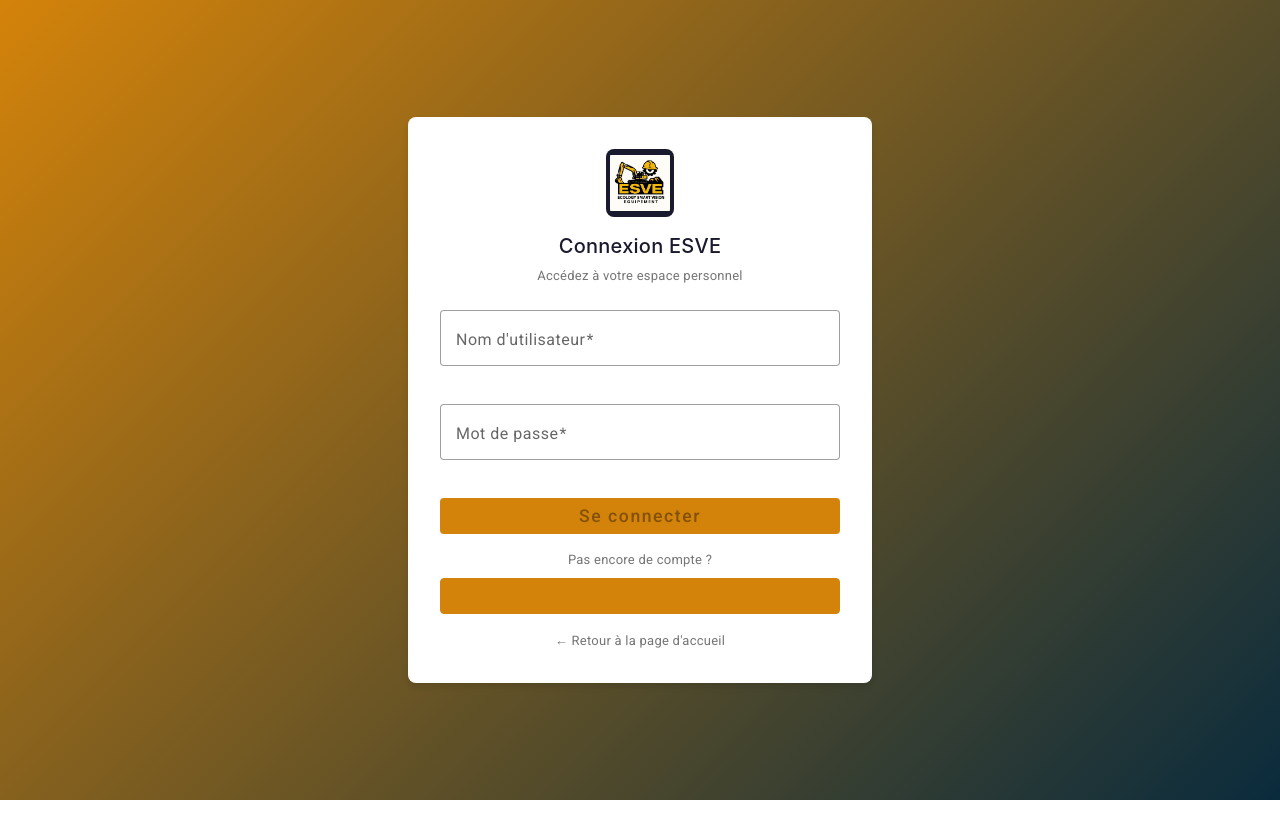
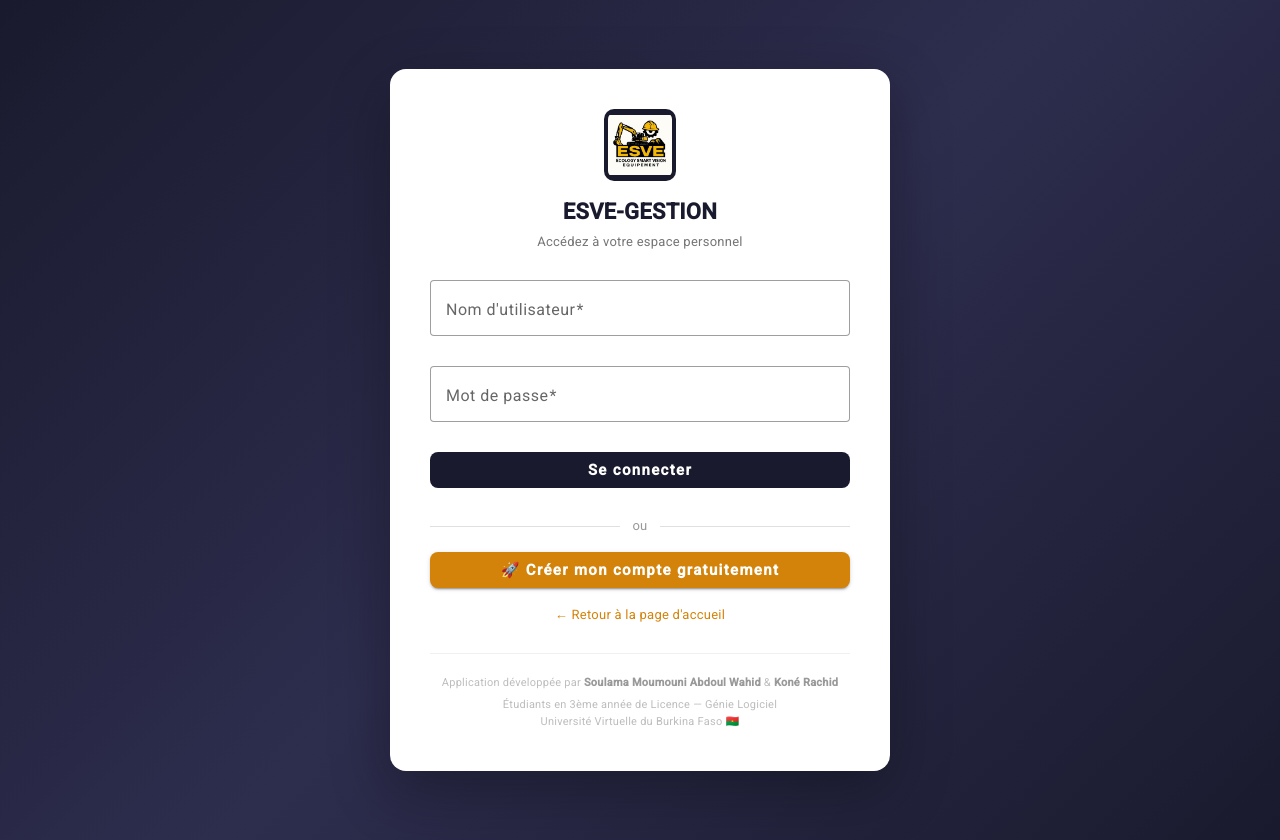
Before and after one commit to moumouniabdoulwahidsoulama-png/ESVE_GESTION_FRONTEND, an Angular app: page /login in a window 1280 px wide. Before the commit the page ends 800 px from the top, so only its background shows below. Built offline with nearby package versions, Linux system fonts and the light colour scheme.

Commit message:
Fix login design et credits developpeurs

```diff
--- a/src/app/features/auth/login/login.component.html
+++ b/src/app/features/auth/login/login.component.html
@@ -2,12 +2,14 @@
   <div class="login-card">
 
     <!-- LOGO -->
-    <div style="text-align:center; margin-bottom:24px;">
+    <div style="text-align:center; margin-bottom:28px;">
       <img src="assets/logo-esve.jpg" alt="ESVE"
-           style="width:60px; height:60px; border-radius:8px;
+           style="width:64px; height:64px; border-radius:10px;
                   object-fit:contain; background:#1A1A2E; padding:4px;">
-      <h2 style="color:#1A1A2E; margin:8px 0 0 0;">Connexion ESVE</h2>
-      <p style="color:#757575; font-size:13px; margin:4px 0 0 0;">
+      <h2 style="color:#1A1A2E; margin:10px 0 4px 0; font-size:22px; font-weight:900;">
+        ESVE-GESTION
+      </h2>
+      <p style="color:#757575; font-size:13px; margin:0;">
         Accédez à votre espace personnel
       </p>
     </div>
@@ -17,8 +19,7 @@
 
       <mat-form-field appearance="outline" class="full-width">
         <mat-label>Nom d'utilisateur</mat-label>
-        <input matInput formControlName="email"
-               placeholder="Ex: jean.dupont">
+        <input matInput formControlName="email" placeholder="Ex: jean.dupont">
         <mat-error *ngIf="loginForm.get('email')?.invalid && loginForm.get('email')?.touched">
           Nom d'utilisateur requis
         </mat-error>
@@ -36,26 +37,32 @@
         {{ errorMessage }}
       </div>
 
-      <button mat-raised-button color="primary" type="submit"
+      <button mat-raised-button type="submit"
               [disabled]="loginForm.invalid || isLoading"
-              style="width:100%; margin-bottom:16px;">
+              style="width:100%; padding:12px; background:#1A1A2E;
+                     color:white; font-size:15px; font-weight:bold;
+                     border-radius:8px; margin-bottom:12px;">
         {{ isLoading ? 'Connexion...' : 'Se connecter' }}
       </button>
 
-      <div style="text-align:center;">
-        <p style="color:#757575; font-size:13px; margin:0 0 8px 0;">
-          Pas encore de compte ?
-        </p>
-        <button type="button" mat-stroked-button
-                (click)="showInscription = true"
-                style="width:100%; color:#D4830A; border-color:#D4830A;">
-          Créer mon compte gratuitement
-        </button>
+      <!-- Séparateur -->
+      <div style="display:flex; align-items:center; gap:12px; margin:16px 0;">
+        <div style="flex:1; height:1px; background:#E0E0E0;"></div>
+        <span style="color:#999; font-size:13px;">ou</span>
+        <div style="flex:1; height:1px; background:#E0E0E0;"></div>
       </div>
 
-      <div style="text-align:center; margin-top:16px;">
+      <button type="button" mat-raised-button
+              (click)="showInscription = true"
+              style="width:100%; padding:12px; background:#D4830A;
+                     color:white; font-size:15px; font-weight:bold;
+                     border-radius:8px; margin-bottom:16px; border:none; cursor:pointer;">
+        🚀 Créer mon compte gratuitement
+      </button>
+
+      <div style="text-align:center;">
         <a routerLink="/vitrine"
-           style="color:#757575; text-decoration:none; font-size:13px;">
+           style="color:#D4830A; text-decoration:none; font-size:13px;">
           ← Retour à la page d'accueil
         </a>
       </div>
@@ -65,7 +72,7 @@
     <!-- FORMULAIRE INSCRIPTION -->
     <form *ngIf="showInscription" [formGroup]="inscriptionForm" (ngSubmit)="onInscription()">
 
-      <h3 style="color:#1A1A2E; margin:0 0 16px 0; font-size:18px;">
+      <h3 style="color:#1A1A2E; margin:0 0 20px 0; font-size:18px; font-weight:bold;">
         Créer mon compte
       </h3>
 
@@ -101,12 +108,14 @@
         <mat-form-field appearance="outline" class="full-width">
           <mat-label>Nom d'utilisateur *</mat-label>
           <input matInput formControlName="username" placeholder="jean.dupont">
+          <mat-hint>Utilisé pour la connexion</mat-hint>
         </mat-form-field>
 
         <mat-form-field appearance="outline" class="full-width">
           <mat-label>Email *</mat-label>
           <input matInput type="email" formControlName="email"
                  placeholder="jean@entreprise.com">
+          <mat-hint>Doit correspondre à votre email dans nos fichiers</mat-hint>
         </mat-form-field>
 
         <mat-form-field appearance="outline" class="full-width">
@@ -115,14 +124,12 @@
                  placeholder="••••••">
         </mat-form-field>
 
-        <div *ngIf="inscriptionError"
-             style="color:#B71C1C; font-size:13px; margin-bottom:12px;">
-          {{ inscriptionError }}
-        </div>
-
         <button mat-raised-button type="submit"
                 [disabled]="inscriptionForm.invalid || inscriptionLoading"
-                style="width:100%; background:#D4830A; color:white; margin-bottom:12px;">
+                [style.opacity]="inscriptionForm.invalid || inscriptionLoading ? '0.6' : '1'"
+                style="width:100%; padding:12px; background:#D4830A;
+                       color:white; font-size:15px; font-weight:bold;
+                       border-radius:8px; margin-bottom:12px;">
           {{ inscriptionLoading ? '⏳ Création...' : '🚀 Créer mon compte' }}
         </button>
       </div>
@@ -137,5 +144,20 @@
 
     </form>
 
+    <!-- FOOTER -->
+    <div style="margin-top:28px; padding-top:20px;
+                border-top:1px solid #F0F0F0; text-align:center;">
+      <p style="color:#BDBDBD; font-size:11px; margin:0 0 4px 0; line-height:1.6;">
+        Application développée par
+        <strong style="color:#999;">Soulama Moumouni Abdoul Wahid</strong>
+        &amp;
+        <strong style="color:#999;">Koné Rachid</strong>
+      </p>
+      <p style="color:#BDBDBD; font-size:11px; margin:0; line-height:1.6;">
+        Étudiants en 3ème année de Licence — Génie Logiciel<br>
+        Université Virtuelle du Burkina Faso 🇧🇫
+      </p>
+    </div>
+
   </div>
 </div>
--- a/src/app/features/auth/login/login.component.scss
+++ b/src/app/features/auth/login/login.component.scss
@@ -1,46 +1,31 @@
 .login-container {
-  height: 100vh;
+  min-height: 100vh;
   display: flex;
+  align-items: center;
   justify-content: center;
-  align-items: center;
-  background: linear-gradient(135deg, #D4830A 0%, #0a2b3d 100%);
+  background: linear-gradient(135deg, #1A1A2E 0%, #2D2D4E 50%, #1A1A2E 100%);
+  padding: 20px;
 }
 
 .login-card {
   background: white;
-  padding: 2rem;
-  border-radius: 8px;
-  box-shadow: 0 4px 6px rgba(0, 0, 0, 0.1);
+  border-radius: 16px;
+  padding: 40px;
   width: 100%;
-  max-width: 400px;
+  max-width: 420px;
+  box-shadow: 0 20px 60px rgba(0,0,0,0.3);
+}
 
-  h2 {
-    text-align: center;
-    color: #333;
-    margin-bottom: 2rem;
-    font-family: 'Inter', sans-serif;
-  }
+.full-width {
+  width: 100%;
+  margin-bottom: 8px;
+}
 
-  .full-width {
-    width: 100%;
-    margin-bottom: 1rem;
-  }
-
-  .error-message {
-    color: #f44336;
-    text-align: center;
-    margin: 1rem 0;
-    font-size: 0.9rem;
-  }
-
-  button {
-    width: 100%;
-    padding: 0.5rem;
-    font-size: 1.1rem;
-    background-color: #D4830A;
-
-    &:hover {
-      background-color: #b36e08;
-    }
-  }
+.error-message {
+  color: #B71C1C;
+  background: #FFEBEE;
+  padding: 12px;
+  border-radius: 6px;
+  margin-bottom: 16px;
+  font-size: 14px;
 }
```
